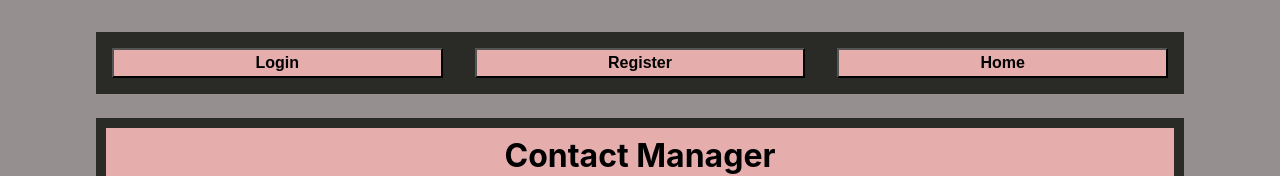
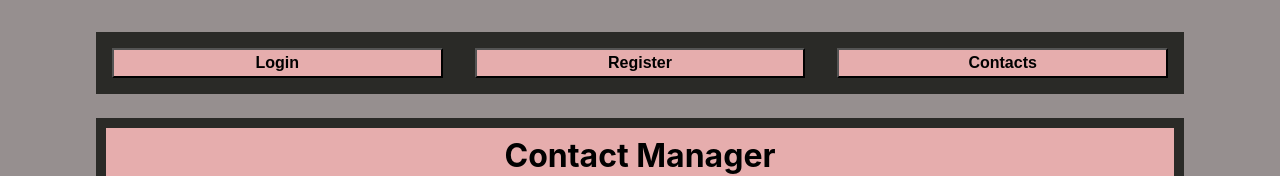
Before and after one commit to finiky/Contact-Manager, a React (Create React App) app in the folder client/: page / in a window 1280 px wide. Shown: the top 176 px of the page. Built offline with nearby package versions, Linux system fonts and the light colour scheme; the HTML template or start-up script is replaced by a standard one.

Commit message:
chnaged Home to Contacts in app.js

```diff
--- a/client/src/App.js
+++ b/client/src/App.js
@@ -29,10 +29,14 @@ const App = () => {
           setLoginStatus={setLoginStatus}
         />
         <button className={styles.button}>
-          <Link className={styles.link} to="/register">Register</Link>
+          <Link className={styles.link} to="/register">
+            Register
+          </Link>
         </button>
         <button className={styles.button}>
-          <Link className={styles.link} to="/contacts">Home</Link>
+          <Link className={styles.link} to="/contacts">
+            Contacts
+          </Link>
         </button>
       </header>
       <h1 className={styles.heading}>Contact Manager</h1>
```
